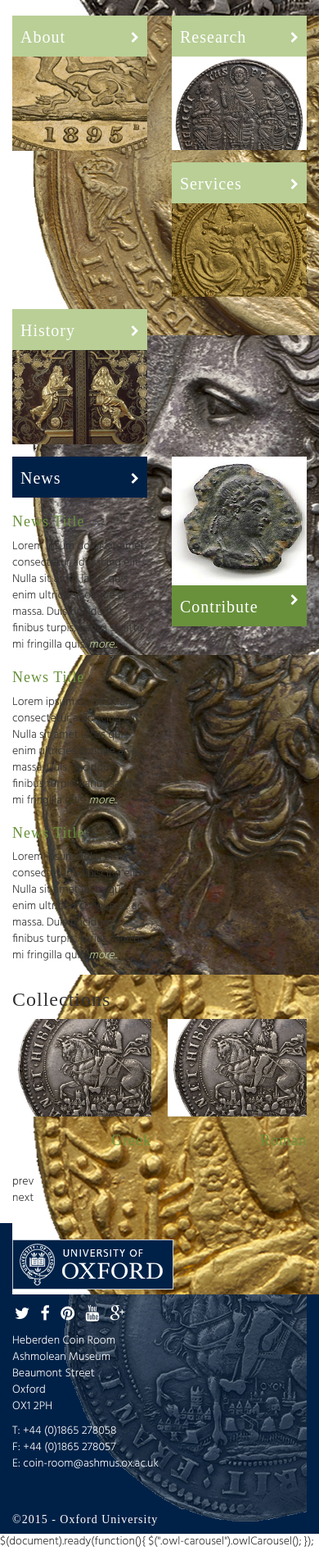
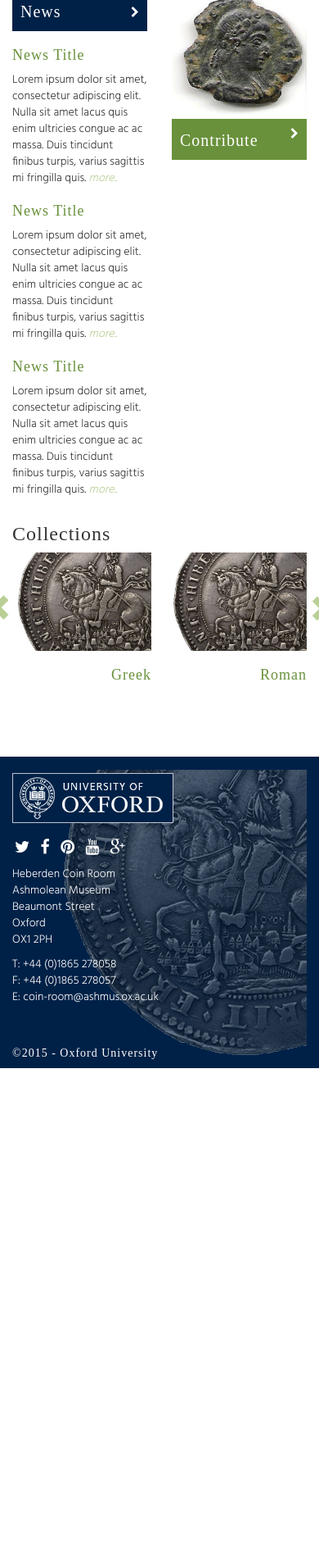
Before and after one commit to les113/ashmolean-coin-col, a PHP site: page /index.php in a window 390 px wide; the page is wider, and only the part inside the window is pictured. Shown: the part 833-2725 px from the top of that part at 82% size. After the commit the page ends 2136 px from the top of that part, so only its background shows below. Run offline with PHP 8.4, Linux system fonts and the light colour scheme; some libraries are stand-ins or nearby versions.

Commit message:
home page responsive adjustments

```diff
--- a/css/style.css
+++ b/css/style.css
@@ -139,6 +138,26 @@
 .owl-item h3 {
   text-align: right; }
 
+.owl-prev:before {
+  font-family: 'Glyphicons Halflings';
+  content: "\e079";
+  font-size: 30px;
+  color: #B9CF96;
+  float: left;
+  position: absolute;
+  top: 46px;
+  left: -30px; }
+
+.owl-next:before {
+  font-family: 'Glyphicons Halflings';
+  content: "\e080";
+  float: left;
+  font-size: 30px;
+  color: #B9CF96;
+  position: absolute;
+  top: 46px;
+  right: -30px; }
+
 /* footer */
 #prefooter {
   color: white; }
@@ -173,12 +195,24 @@
   min-height: 450px; }
 
 /* homepage */
-#homepage_featured {
-  float: left; }
-
 #homepage_featured img {
   width: 100%;
   margin-bottom: 15px; }
+
+.featImgOvly:after {
+  content: '\A';
+  position: absolute;
+  width: 100%;
+  height: 100%;
+  top: 0;
+  left: 0;
+  background: rgba(0, 0, 0, 0.4);
+  opacity: 0;
+  transition: all 0.5s;
+  -webkit-transition: all 0.5s; }
+
+.featImgOvly:hover:after {
+  opacity: 1; }
 
 #homepage_contribute img {
   width: 100%; }
--- a/inc/footer.php
+++ b/inc/footer.php
@@ -36,7 +36,7 @@
 						<h4>&nbsp;</h4>
 							<p>T: +44 (0)1865 278058<br/>
 							F: +44 (0)1865 278057<br/>
-							E: coin-room@ashmus.ox.ac.uk</p>
+							E: <a href="mailto: coin-room@ashmus.ox.ac.uk">coin-room@ashmus.ox.ac.uk</a></p>
 					  </div>
 				</div>
 
--- a/inc/header.php
+++ b/inc/header.php
@@ -13,7 +13,7 @@
 					<h1 class="sitename">The Heberden<br/>Coin Room</h1>
 				</div>
 			</div>
-            <div class="header col-sm-6">
+            <div class="header slideshow col-sm-6">
                     <div class="cycle-slideshow" data-cycle-fx="scrollHorz">
                         <div class="cycle-pager"></div>"
                         <img src="img/headslide1.jpg" alt="Oxford Crown">
--- a/index.php
+++ b/index.php
@@ -25,7 +25,9 @@
                     <div class="col-xs-6">
                         <a href="">
                             <div class="headingBg"><h2>About</h2><span class="fa fa-chevron-right"></span></div>
-                            <img src="img/feat1.jpg" alt=""/>
+                            <span class="featImgOvly">
+                                <img src="img/feat1.jpg" alt="" />
+                            </span>
                         </a>
                     </div>
                     <div class="col-xs-6">
@@ -34,6 +36,7 @@
                             <img src="img/feat2.jpg" alt=""/>
                         </a>
                     </div>
+                    <div class="clearfix"></div>
                     <div class="col-xs-6">
                         <a href="">
                             <div class="headingBg"><h2>Services</h2><span class="fa fa-chevron-right"></span></div>
@@ -150,11 +153,5 @@
     <div class="marginTop clearfix"></div>
     <?php include('inc/footer.php') ?>
 
-      <!-- owl carousel -->
-      <scipt>
-          $(document).ready(function(){
-              $(".owl-carousel").owlCarousel();
-            });
-      </scipt>
   </body>
 </html>
--- a/owlcarousel/min/owl.carousel.settings-min.js
+++ b/owlcarousel/min/owl.carousel.settings-min.js
@@ -1 +1 @@
-$(document).ready(function(){$(".owl-carousel").owlCarousel({margin:20,merge:!0,nav:!0,navText:["prev","next"],responsive:{0:{items:2},600:{items:3},1e3:{items:6,loop:!0}}})});
+$(document).ready(function(){$(".owl-carousel").owlCarousel({margin:20,merge:!0,nav:!0,navText:["&nbsp;","&nbsp;"],responsive:{0:{items:2},600:{items:3},1e3:{items:6,loop:!0}}})});
--- a/owlcarousel/owl.carousel.settings.js
+++ b/owlcarousel/owl.carousel.settings.js
@@ -5,7 +5,7 @@
                 margin:20,
                 merge:true,
                 nav:true,
-                navText:['prev','next'],
+                navText:['&nbsp;','&nbsp;'],
                 responsive:{
                     0:{
                         items:2,
--- a/sass/style.scss
+++ b/sass/style.scss
@@ -149,6 +148,28 @@
     text-align: right;
 }
 
+.owl-prev:before {
+    font-family: 'Glyphicons Halflings';
+    content: "\e079";
+    font-size: 30px;
+    color: $primaryColour;
+    float: left;
+    position: absolute;
+    top: 46px;
+    left: -30px;
+}
+
+.owl-next:before {
+    font-family: 'Glyphicons Halflings';
+    content: "\e080";
+    float: left;
+    font-size: 30px;
+    color: $primaryColour;
+    position: absolute;
+    top: 46px;
+    right: -30px;
+}
+
 /* footer */
 #prefooter {
     color:white;
@@ -187,13 +211,25 @@
 
 
 /* homepage */
-#homepage_featured {
-    float:left;
-}
 #homepage_featured img {
     width:100%;
     margin-bottom:15px;
 }
+.featImgOvly:after {
+    content:'\A';
+    position:absolute;
+    width:100%; height:100%;
+    top:0; left:0;
+    background:rgba(0,0,0,0.4);
+    opacity:0;
+    transition: all 0.5s;
+    -webkit-transition: all 0.5s;
+}
+.featImgOvly:hover:after {
+    opacity:1;
+}
+
+
 #homepage_contribute img {
     width:100%;
 }
```
Also changed, not shown: other parts of css/style.css (+38 -3 lines), other parts of sass/style.scss (+38 -6 lines), img/header_bg2.png (added).
